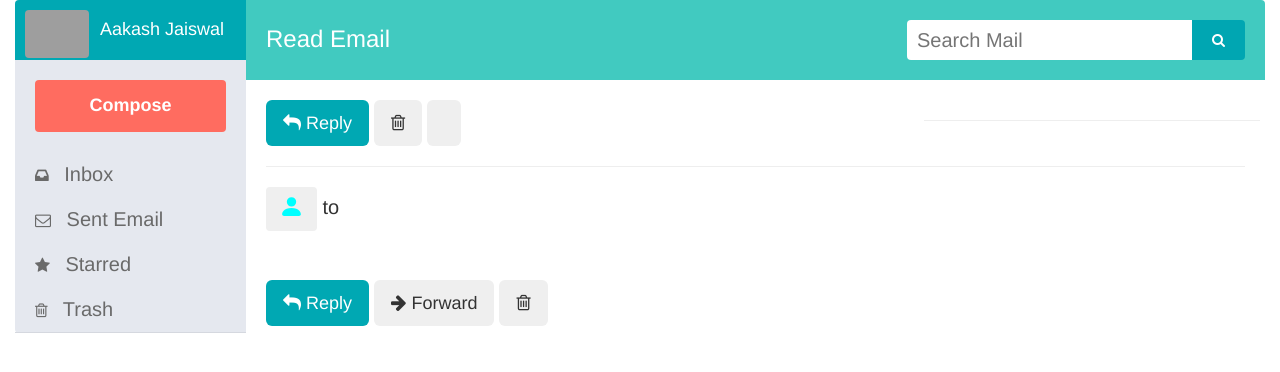
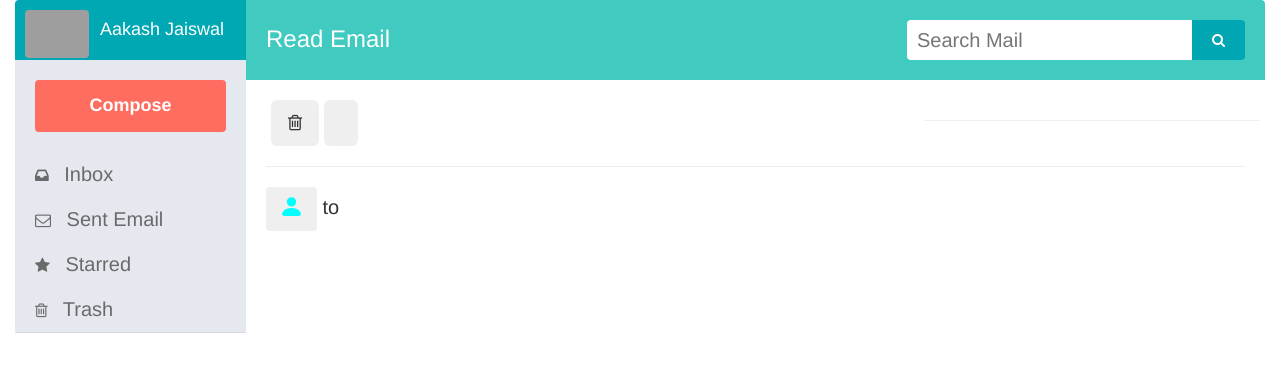
Before and after one commit to PBL-Poject/voice-based-email-application, a Django app: template templates/EmailApp/read_email.html in a window 1280 px wide. Shown: the top 372 px of the page. Run offline with Django 3.2, Linux system fonts and the light colour scheme; the template is opened without the code that fills it, so the values that code supplies are empty; parts of the project's set-up code (start-up, migrations or seed data) failed here and were passed over; some libraries are stand-ins or nearby versions; grey boxes are pictures that could not be loaded.

Commit message:
final commit

```diff
--- a/EmailApp/gmail.py
+++ b/EmailApp/gmail.py
@@ -205,6 +205,3 @@
 
 if __name__ == '__main__':
      obj = MailManager()
-    #  obj.getmails("SENT")
-    #  obj.composemessage("aakashsjaiswal303@gmail.com", "guptavaishnavi250@gmail.com", "test", "hello")
-    #  obj.readmail("17d7186c47dfc6bb")
--- a/EmailApp/urls.py
+++ b/EmailApp/urls.py
@@ -20,3 +20,6 @@
     path('ajax/submit/',views.handleajaxsubmit,name="handleajaxsubmit"),
 
 ]
+
+
+# handler404 = 'EmailApp.views.handle_not_found'
--- a/templates/EmailApp/base.html
+++ b/templates/EmailApp/base.html
@@ -28,6 +28,7 @@
                         <img width="64" hieght="60"
                             src="http://bootsnipp.com/img/avatars/ebeb306fd7ec11ab68cbcaa34282158bd80361a7.jpg">
                     </a>
+
                     <div class="user-name">
                         <h4>Aakash Jaiswal</h4>
                         <h5>{{profileInfo.emailAddress}}</h5>
--- /dev/null
+++ b/templates/EmailApp/not_found.html
@@ -0,0 +1 @@
+<h1>page not found</h1>
--- a/templates/EmailApp/read_email.html
+++ b/templates/EmailApp/read_email.html
@@ -23,10 +23,10 @@
         <div class="heading-inbox row">
             <div class="col-md-8 ">
                 <div class="compose-btn box">
-                    <div>
+                    <!-- <div>
                         <a class="btn btn-lg btn-send" href="mail_compose.html" data-original-title="" title=""><i
                                 class="fa fa-reply"></i> Reply</a>
-                    </div>
+                    </div> -->
 
                     <div style="padding-left: 5px;">
                         <form style="margin: 0; padding: 0;" action="{% url 'EmailApp:EmailApp-move_to_trash' %}"
@@ -87,24 +87,24 @@
         </div>
 
         <div class="compose-btn pull-left box">
-            <div>
+            <!-- <div>
                 <a class="btn btn-lg btn-send" data-original-title="" onclick="togglecard()" title=""><i
                         class="fa fa-reply"></i> Reply</a>
-            </div>
-            <div style="padding-left: 5px;">
+            </div> -->
+            <!-- <div style="padding-left: 5px;">
                 <button class="btn btn-lg " data-original-title="" onclick="togglecard()" title=""><i
                         class="fa fa-arrow-right"></i>
                     Forward</button>
-            </div>
+            </div> -->
 
-            <div style="padding-left: 5px;">
+            <!-- <div style="padding-left: 5px;">
                 <form style="margin: 0; padding: 0;" action="{% url 'EmailApp:EmailApp-move_to_trash' %}" method="POST">
                     {% csrf_token %}
                     <input id="idmes" type="text" name="megid" value="{{message.0.messageid}}" hidden>
                     <button style="display: inline;" type="submit" data-placement="top" data-toggle="tooltip"
                         data-original-title="Trash" class="btn btn-lg tooltips"><i class="fa fa-trash-o"></i></button>
                 </form>
-            </div>
+            </div> -->
 
         </div>
     </div>
```
Also changed, not shown: EmailApp/views.py (+5 -5 lines), 1 other file.
